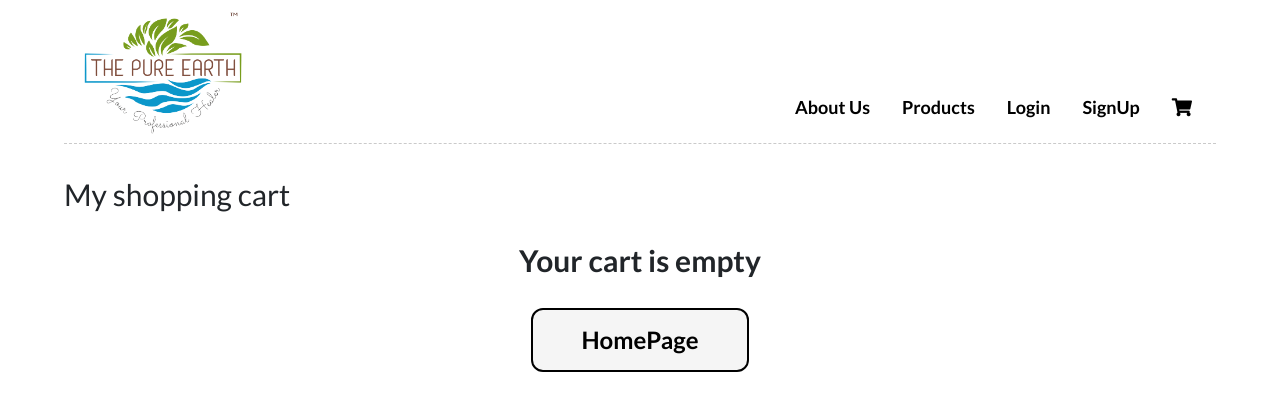
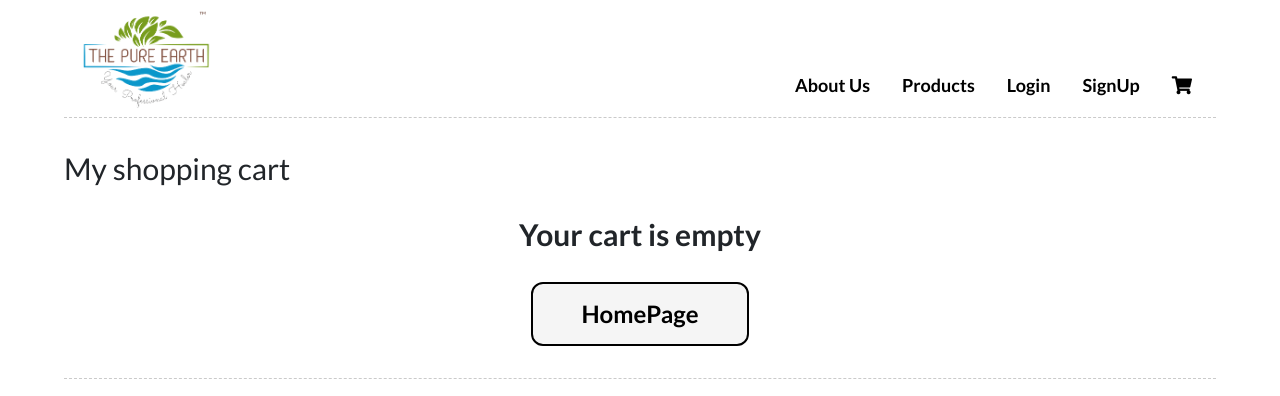
Before and after one commit to nagpalnitesh/ThePureEarth, a Django app: page /cart/ in a window 1280 px wide. Shown: the top 396 px of the page. Run offline with Django 3.2, Linux system fonts and the light colour scheme; some libraries are stand-ins or nearby versions.

```diff
--- a/static/css/navbar.css
+++ b/static/css/navbar.css
@@ -154,7 +154,7 @@
   }
 
   .logo {
-    width: 100%;
+    width: 80%;
   }
 
   .menu ul li {
@@ -164,7 +164,7 @@
   }
 
   .menu ul li a {
-    margin-top: 4em;
+    margin-top: 3em;
     text-align: center;
     font-size: 18px;
   }
```
